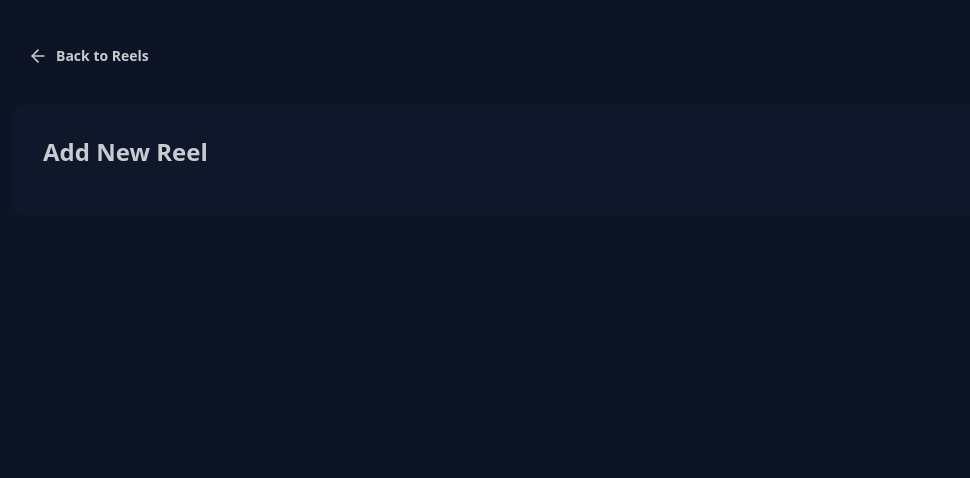
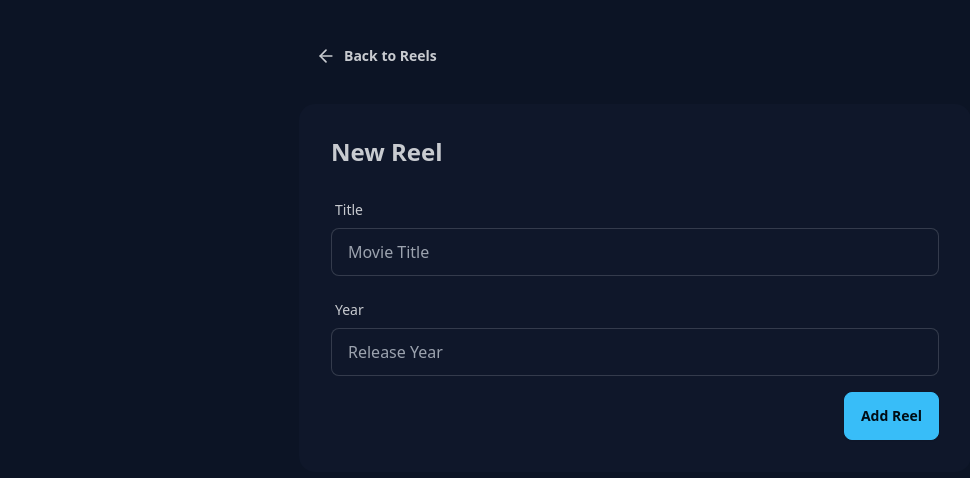
Before and after one commit to jerometaruc/reeltrack-v1, a React (Vite) app in the folder frontend/: page /add in a window 1280 px wide. Shown: the top 478 px of the page, without its empty margins (5-975 px from the left). Built offline with nearby package versions, Linux system fonts and the light colour scheme.

Commit message:
Added Post functionality to AddPage

```diff
--- a/frontend/src/pages/AddPage.jsx
+++ b/frontend/src/pages/AddPage.jsx
@@ -1,29 +1,83 @@
 import React, { useState } from 'react';
 import { ArrowLeftIcon } from 'lucide-react';
-import { Link } from 'react-router';
+import { Link, useNavigate } from 'react-router';
+import toast from 'react-hot-toast';
+import axios from 'axios';
 
 const AddPage = () => {
   const [title, setTitle] = useState("");
   const [year, setYear] = useState("");
-  const [image, setImage] = useState("");
+  const [loading, setLoading] = useState(false);
 
-  const handleSubmit = () => {
+  const navigate = useNavigate();
 
+  const handleSubmit = async (e) => {
+    e.preventDefault();
+    if(!title.trim() || !year.trim()) {
+      toast.error("All fields are required");
+      return;
+    }
+    setLoading(true);
+    try {
+      await axios.post("http://localhost:3000/api/reels", {
+        title,
+        year
+      });
+      toast.success("Reel created successfully!");
+      navigate("/");
+    } catch (error) {
+      console.log("Error creating reel", error);
+      toast.error("Failed to create note");
+    } finally {
+      setLoading(false);
+    }
   }
 
   return (
     <div className="min-h-screen bg-base-200">
       <div className="container mx-auto px-4 py-8">
-        <div className="max-w-2xl mx-auto"></div>
+        <div className="max-w-2xl mx-auto">
           <Link to={"/"} className="btn btn-ghost mb-6">
             <ArrowLeftIcon className="size-5" />
             Back to Reels
           </Link>
           <div className="card bg-base-100">
             <div className="card-body">
-              <h2 className="card-title text-2xl mb-4">Add New Reel</h2>
+              <h2 className="card-title text-2xl mb-4">New Reel</h2>
+              <form onSubmit={handleSubmit}>
+                <div className="form-control mb-4">
+                  <label className="label">
+                    <span className="label-text">Title</span>
+                  </label>
+                  <input
+                    type="text"
+                    placeholder="Movie Title"
+                    className="input input-bordered"
+                    value={title}
+                    onChange={(e) => setTitle(e.target.value)}
+                  />
+                </div>
+                <div className="form-control mb-4">
+                  <label className="label">
+                    <span className="label-text">Year</span>
+                  </label>
+                  <input
+                    type="text"
+                    placeholder="Release Year"
+                    className="input input-bordered"
+                    value={year}
+                    onChange={(e) => setYear(e.target.value)}
+                  />
+                </div>
+                <div className="card-actions justify-end">
+                  <button type="submit" className="btn btn-primary" disabled={loading}>
+                    {loading ? "Adding..." : "Add Reel"}
+                  </button>
+                </div>
+              </form>
             </div>
           </div>
+        </div>
       </div>
     </div>
   );
```
